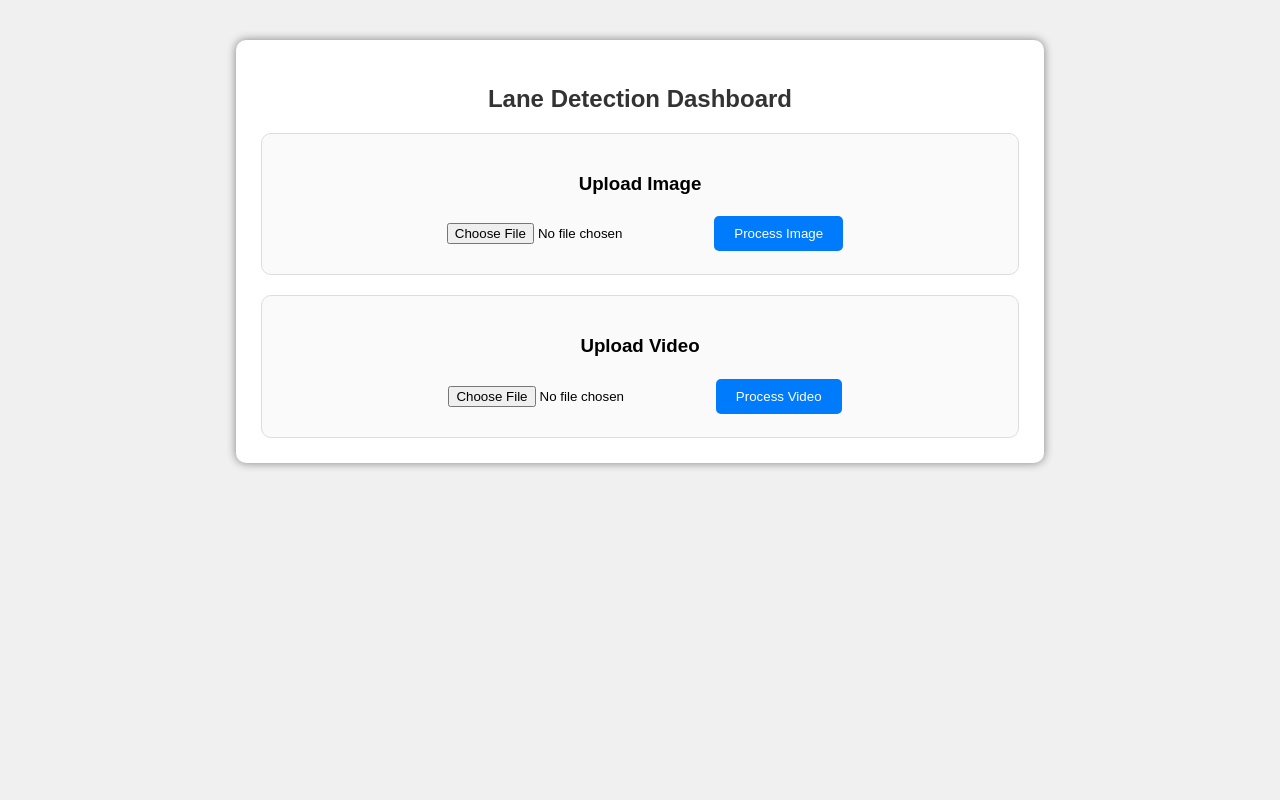
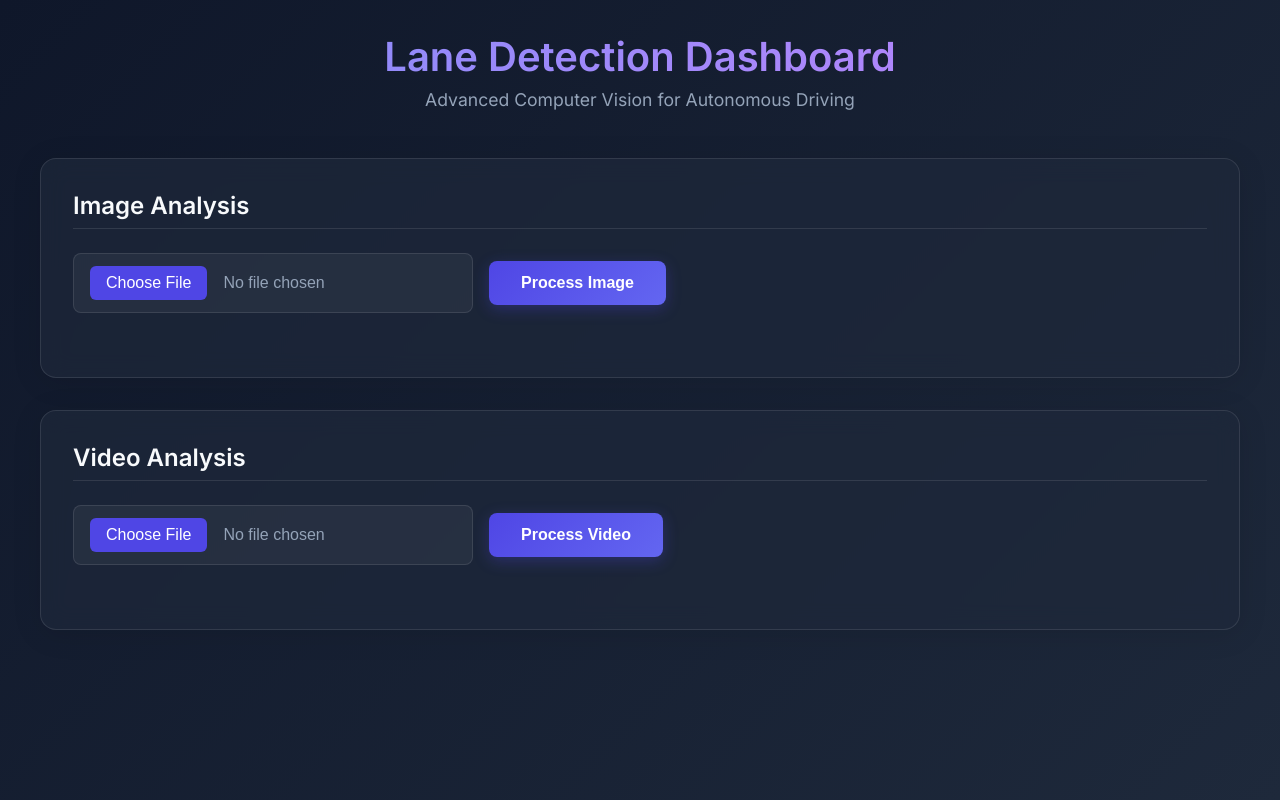
Before and after one commit to M-luthra07/-RoadSight-lane-detection-dashboard-, a Flask app: page / in a window 1280 px wide. Run offline with Flask 3, Linux system fonts and the light colour scheme.

Commit message:
Initial commit

```diff
--- /dev/null
+++ b/requirements.txt
@@ -0,0 +1,3 @@
+flask
+opencv-python
+numpy
--- /dev/null
+++ b/static/style.css
@@ -0,0 +1,248 @@
+/* Global Styles */
+@import url('https://fonts.googleapis.com/css2?family=Inter:wght@300;400;600&display=swap');
+
+:root {
+    --primary-color: #4f46e5;
+    --primary-hover: #4338ca;
+    --bg-gradient-start: #0f172a;
+    --bg-gradient-end: #1e293b;
+    --glass-bg: rgba(255, 255, 255, 0.05);
+    --glass-border: rgba(255, 255, 255, 0.1);
+    --text-color: #f8fafc;
+    --text-muted: #94a3b8;
+    --card-bg: rgba(30, 41, 59, 0.7);
+}
+
+* {
+    box-sizing: border-box;
+    margin: 0;
+    padding: 0;
+}
+
+body {
+    font-family: 'Inter', sans-serif;
+    background: linear-gradient(135deg, var(--bg-gradient-start), var(--bg-gradient-end));
+    color: var(--text-color);
+    min-height: 100vh;
+    display: flex;
+    flex-direction: column;
+    align-items: center;
+    padding: 2rem;
+}
+
+/* Container & Layout */
+.container {
+    width: 100%;
+    max-width: 1200px;
+    margin: 0 auto;
+    animation: fadeIn 0.8s ease-out;
+}
+
+header {
+    text-align: center;
+    margin-bottom: 3rem;
+}
+
+h1 {
+    font-size: 2.5rem;
+    font-weight: 600;
+    background: linear-gradient(to right, #818cf8, #c084fc);
+    -webkit-background-clip: text;
+    -webkit-text-fill-color: transparent;
+    margin-bottom: 0.5rem;
+}
+
+p.subtitle {
+    color: var(--text-muted);
+    font-size: 1.1rem;
+}
+
+/* Cards */
+.card {
+    background: var(--card-bg);
+    backdrop-filter: blur(12px);
+    -webkit-backdrop-filter: blur(12px);
+    border: 1px solid var(--glass-border);
+    border-radius: 16px;
+    padding: 2rem;
+    margin-bottom: 2rem;
+    box-shadow: 0 4px 30px rgba(0, 0, 0, 0.1);
+    transition: transform 0.3s ease, box-shadow 0.3s ease;
+}
+
+.card:hover {
+    transform: translateY(-5px);
+    box-shadow: 0 10px 40px rgba(0, 0, 0, 0.2);
+}
+
+h2 {
+    font-size: 1.5rem;
+    margin-bottom: 1.5rem;
+    border-bottom: 1px solid var(--glass-border);
+    padding-bottom: 0.5rem;
+    color: var(--text-color);
+}
+
+/* Forms */
+form {
+    display: flex;
+    gap: 1rem;
+    align-items: center;
+    flex-wrap: wrap;
+    margin-bottom: 2rem;
+}
+
+/* File Input Styling */
+.file-input-wrapper {
+    position: relative;
+    overflow: hidden;
+    display: inline-block;
+}
+
+input[type="file"] {
+    font-size: 1rem;
+    color: var(--text-muted);
+    background: rgba(255, 255, 255, 0.05);
+    padding: 0.75rem 1rem;
+    border-radius: 8px;
+    border: 1px solid var(--glass-border);
+    cursor: pointer;
+    transition: all 0.3s ease;
+    width: 100%;
+    max-width: 400px;
+}
+
+input[type="file"]:hover {
+    background: rgba(255, 255, 255, 0.1);
+    border-color: var(--primary-color);
+}
+
+input[type="file"]::file-selector-button {
+    margin-right: 1rem;
+    background: var(--primary-color);
+    border: none;
+    border-radius: 6px;
+    color: white;
+    padding: 0.5rem 1rem;
+    cursor: pointer;
+    transition: background 0.3s ease;
+}
+
+input[type="file"]::file-selector-button:hover {
+    background: var(--primary-hover);
+}
+
+/* Buttons */
+button {
+    background: linear-gradient(135deg, var(--primary-color), #6366f1);
+    color: white;
+    border: none;
+    padding: 0.8rem 2rem;
+    font-size: 1rem;
+    font-weight: 600;
+    border-radius: 8px;
+    cursor: pointer;
+    transition: all 0.3s ease;
+    box-shadow: 0 4px 15px rgba(79, 70, 229, 0.3);
+}
+
+button:hover {
+    transform: translateY(-2px);
+    box-shadow: 0 6px 20px rgba(79, 70, 229, 0.5);
+    filter: brightness(1.1);
+}
+
+button:active {
+    transform: translateY(0);
+}
+
+/* Results Grid */
+.results-grid {
+    display: grid;
+    grid-template-columns: 1fr 1fr;
+    gap: 2rem;
+    margin-top: 2rem;
+}
+
+.result-item {
+    background: rgba(0, 0, 0, 0.2);
+    border-radius: 12px;
+    padding: 1rem;
+    border: 1px solid var(--glass-border);
+}
+
+.result-item h3 {
+    font-size: 1.1rem;
+    margin-bottom: 1rem;
+    color: var(--text-muted);
+    text-align: center;
+}
+
+img, video {
+    width: 100%;
+    height: auto;
+    border-radius: 8px;
+    display: block;
+}
+
+/* Loading Overlay */
+.loading-overlay {
+    position: fixed;
+    top: 0;
+    left: 0;
+    width: 100%;
+    height: 100%;
+    background: rgba(15, 23, 42, 0.8);
+    backdrop-filter: blur(5px);
+    display: none;
+    justify-content: center;
+    align-items: center;
+    z-index: 1000;
+    flex-direction: column;
+}
+
+.spinner {
+    width: 50px;
+    height: 50px;
+    border: 4px solid rgba(255, 255, 255, 0.1);
+    border-left-color: var(--primary-color);
+    border-radius: 50%;
+    animation: spin 1s linear infinite;
+    margin-bottom: 1rem;
+}
+
+.loading-text {
+    color: var(--text-color);
+    font-size: 1.2rem;
+    font-weight: 500;
+}
+
+/* Animations */
+@keyframes fadeIn {
+    from { opacity: 0; transform: translateY(20px); }
+    to { opacity: 1; transform: translateY(0); }
+}
+
+@keyframes spin {
+    to { transform: rotate(360deg); }
+}
+
+/* Responsive */
+@media (max-width: 768px) {
+    .results-grid {
+        grid-template-columns: 1fr;
+    }
+
+    h1 {
+        font-size: 2rem;
+    }
+
+    form {
+        flex-direction: column;
+        align-items: stretch;
+    }
+
+    button {
+        width: 100%;
+    }
+}
--- a/templates/index.html
+++ b/templates/index.html
@@ -1,98 +1,83 @@
 <!DOCTYPE html>
-<html>
+<html lang="en">
 <head>
+    <meta charset="UTF-8">
+    <meta name="viewport" content="width=device-width, initial-scale=1.0">
     <title>Lane Detection Dashboard</title>
-    <style>
-        body {
-            font-family: Arial;
-            text-align: center;
-            background: #f0f0f0;
-        }
-        .container {
-            width: 60%;
-            margin: auto;
-            background: white;
-            padding: 25px;
-            border-radius: 10px;
-            margin-top: 40px;
-            box-shadow: 0px 0px 10px gray;
-        }
-        h2 {
-            color: #333;
-        }
-        .box {
-            margin-top: 20px;
-            padding: 20px;
-            border: 1px solid #ddd;
-            background: #fafafa;
-            border-radius: 10px;
-        }
-        input[type="file"] {
-            padding: 10px;
-        }
-        button {
-            padding: 10px 20px;
-            background: #007bfc;
-            color: white;
-            border: none;
-            border-radius: 5px;
-            cursor: pointer;
-        }
-        img, video {
-            margin-top: 20px;
-            width: 80%;
-            border-radius: 10px;
-            box-shadow: 0px 0px 5px gray;
-        }
-    </style>
+    <link rel="stylesheet" href="{{ url_for('static', filename='style.css') }}">
 </head>
 <body>
 
+    <!-- Loading Overlay -->
+    <div class="loading-overlay" id="loadingOverlay">
+        <div class="spinner"></div>
+        <div class="loading-text">Processing...</div>
+    </div>
+
     <div class="container">
 
-    <h2>Lane Detection Dashboard</h2>
+        <header>
+            <h1>Lane Detection Dashboard</h1>
+            <p class="subtitle">Advanced Computer Vision for Autonomous Driving</p>
+        </header>
 
-    <!-- IMAGE UPLOAD -->
-    <div class="box">
-        <h3>Upload Image</h3>
-        <form action="/upload_image" method="POST" enctype="multipart/form-data">
-            <input type="file" name="image" required>
+        <!-- IMAGE UPLOAD SECTION -->
+        <section class="card">
+            <h2>Image Analysis</h2>
+            <form action="/upload_image" method="POST" enctype="multipart/form-data" onsubmit="showLoading()">
+                <input type="file" name="image" accept="image/*" required>
                 <button type="submit">Process Image</button>
             </form>
 
             {% if input_image %}
-        <h4>Input Image</h4>
+            <div class="results-grid">
+                <div class="result-item">
+                    <h3>Original Image</h3>
                     <img src="{{ input_image }}" alt="Input Image">
+                </div>
+                <div class="result-item">
+                    <h3>Detected Lanes</h3>
+                    <img src="{{ output_image }}" alt="Output Image">
+                </div>
+            </div>
+            {% endif %}
+        </section>
 
-        <h4>Output Image</h4>
-        <img src="{{ output_image }}" alt="Output Image">
-        {% endif %}
-    </div>
-
-    <!-- VIDEO UPLOAD -->
-    <div class="box">
-        <h3>Upload Video</h3>
-        <form action="/upload_video" method="POST" enctype="multipart/form-data">
-            <input type="file" name="video" required>
+        <!-- VIDEO UPLOAD SECTION -->
+        <section class="card">
+            <h2>Video Analysis</h2>
+            <form action="/upload_video" method="POST" enctype="multipart/form-data" onsubmit="showLoading()">
+                <input type="file" name="video" accept="video/*" required>
                 <button type="submit">Process Video</button>
             </form>
 
             {% if input_video %}
-        <h4>Input Video</h4>
+            <div class="results-grid">
+                <div class="result-item">
+                    <h3>Original Video</h3>
                     <video controls>
                         <source src="{{ input_video }}" type="video/mp4">
                         Your browser does not support video playback.
                     </video>
-
-        <h4>Output Video</h4>
+                </div>
+                <div class="result-item">
+                    <h3>Detected Lanes</h3>
                     <video controls>
                         <source src="{{ output_video }}" type="video/mp4">
                         Your browser does not support video playback.
                     </video>
+                </div>
+            </div>
             {% endif %}
-    </div>
+        </section>
 
     </div>
 
+    <script>
+        function showLoading() {
+            document.getElementById('loadingOverlay').style.display = 'flex';
+        }
+    </script>
+
 </body>
 </html>
```
Also changed, not shown: app.py (+0 -10 lines), README.md (added), static/output/output_solidWhiteRight.jpg, static/output/output_solidYellowCurve.jpg, static/output/output_solidYellowCurve2.jpg, static/output/output_solidYellowLeft.jpg, 1 other file. Lines whose indentation alone changed are shown as unchanged.
